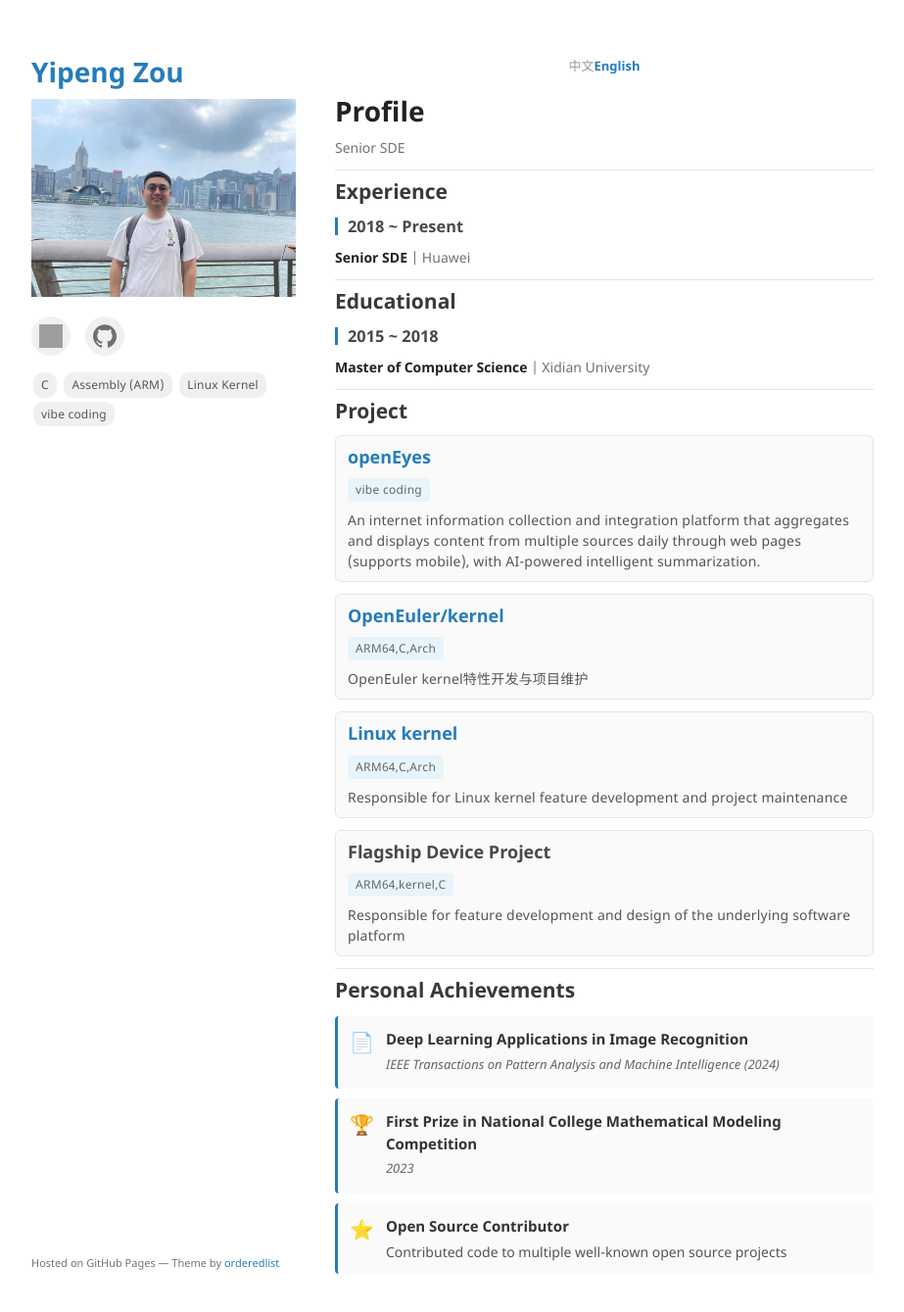
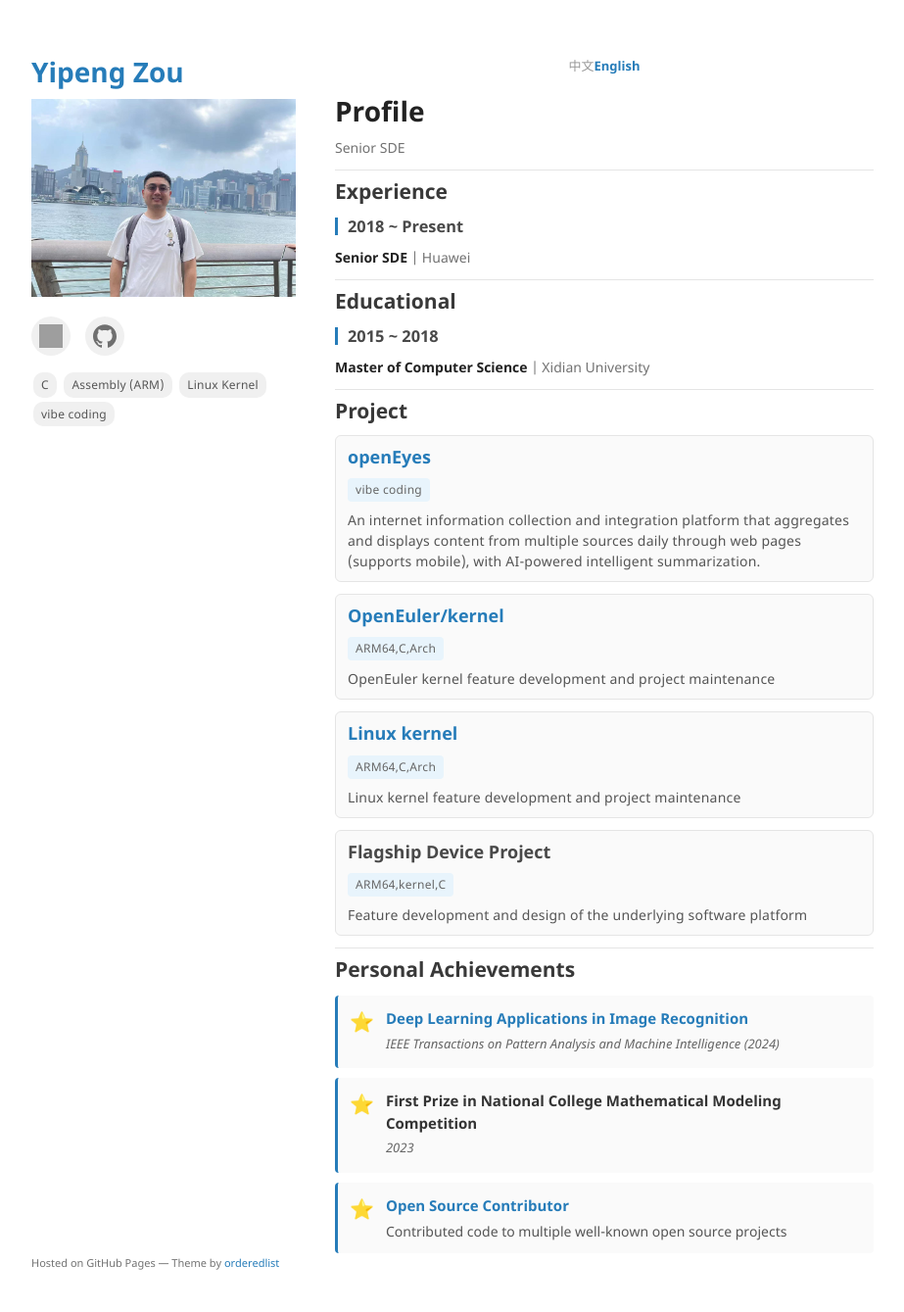
Before and after one commit to zouyipeng/zouyipeng.github.io, a Jekyll site: the page built from index.md, in a window 1280 px wide and 1360 px high. Shown: the top 1339 px of the window at 98% size, without its empty margins (178-1101 px from the left). Built offline with Jekyll 4.4.1, drawn with Linux system fonts in a browser that asks for light colours; grey boxes are pictures that could not be loaded.

Commit message:
Update highlights to use star emoji and support URLs
- Use star emoji (⭐) for all highlight items instead of type-specific icons
- Add URL support - title becomes clickable link if url is specified
- Add hover effects for highlight links
- Remove type field from highlight items for more flexibility
- Update sample data with URLs for paper and GitHub profile

```diff
--- a/_data/content.json
+++ b/_data/content.json
@@ -58,20 +58,19 @@
       "title": "个人成就",
       "items": [
         {
-          "type": "论文",
           "title": "深度学习在图像识别中的应用",
           "journal": "IEEE Transactions on Pattern Analysis and Machine Intelligence",
-          "year": "2024"
+          "year": "2024",
+          "url": "https://example.com/paper"
         },
         {
-          "type": "奖项",
           "title": "全国大学生数学建模竞赛一等奖",
           "year": "2023"
         },
         {
-          "type": "成就",
           "title": "开源项目贡献者",
-          "description": "为多个知名开源项目贡献代码"
+          "description": "为多个知名开源项目贡献代码",
+          "url": "https://github.com/zouyipeng"
         }
       ]
     }
@@ -114,20 +113,20 @@
           "name": "OpenEuler/kernel",
           "url": "https://gitcode.com/openeuler/kernel/commits/OLK-6.6?author=zouyipeng",
           "tech": "ARM64,C,Arch",
-          "description": "OpenEuler kernel特性开发与项目维护"
+          "description": "OpenEuler kernel feature development and project maintenance"
         },
         {
           "delay": 0,
           "name": "Linux kernel",
           "url": "https://lore.kernel.org/all/?q=zouyipeng",
           "tech": "ARM64,C,Arch",
-          "description": "Responsible for Linux kernel feature development and project maintenance"
+          "description": "Linux kernel feature development and project maintenance"
         },
         {
           "delay": 0,
           "name": "Flagship Device Project",
           "tech": "ARM64,kernel,C",
-          "description": "Responsible for feature development and design of the underlying software platform"
+          "description": "Feature development and design of the underlying software platform"
         }
       ]
     },
@@ -135,20 +134,19 @@
       "title": "Personal Achievements",
       "items": [
         {
-          "type": "论文",
           "title": "Deep Learning Applications in Image Recognition",
           "journal": "IEEE Transactions on Pattern Analysis and Machine Intelligence",
-          "year": "2024"
+          "year": "2024",
+          "url": "https://example.com/paper"
         },
         {
-          "type": "奖项",
           "title": "First Prize in National College Mathematical Modeling Competition",
           "year": "2023"
         },
         {
-          "type": "成就",
           "title": "Open Source Contributor",
-          "description": "Contributed code to multiple well-known open source projects"
+          "description": "Contributed code to multiple well-known open source projects",
+          "url": "https://github.com/zouyipeng"
         }
       ]
     }
--- a/assets/css/custom.css
+++ b/assets/css/custom.css
@@ -220,6 +220,17 @@ h4 {
   color: #333;
 }
 
+.highlight-content h4 a {
+  color: #267CB9;
+  text-decoration: none;
+  transition: color 0.2s ease;
+}
+
+.highlight-content h4 a:hover {
+  color: #1a5a8a;
+  text-decoration: underline;
+}
+
 .highlight-meta {
   margin: 3px 0;
   font-size: 13px;
--- a/index.md
+++ b/index.md
@@ -79,14 +79,15 @@ document.addEventListener('DOMContentLoaded', function() {
       `;
 
       data.highlights.items.forEach(highlight => {
-        const icon = highlight.type === '论文' || highlight.type === '论文' ? '📄' :
-                     highlight.type === '奖项' || highlight.type === '奖项' ? '🏆' : '⭐';
+        const titleHtml = highlight.url
+          ? `<h4><a href="${highlight.url}" target="_blank">${highlight.title}</a></h4>`
+          : `<h4>${highlight.title}</h4>`;
 
         html += `
           <div class="highlight-item">
-            <span class="highlight-icon">${icon}</span>
+            <span class="highlight-icon">⭐</span>
             <div class="highlight-content">
-              <h4>${highlight.title}</h4>
+              ${titleHtml}
               ${highlight.journal ? `<p class="highlight-meta">${highlight.journal} (${highlight.year})</p>` : ''}
               ${highlight.year && !highlight.journal ? `<p class="highlight-meta">${highlight.year}</p>` : ''}
               ${highlight.description ? `<p class="highlight-desc">${highlight.description}</p>` : ''}
```
